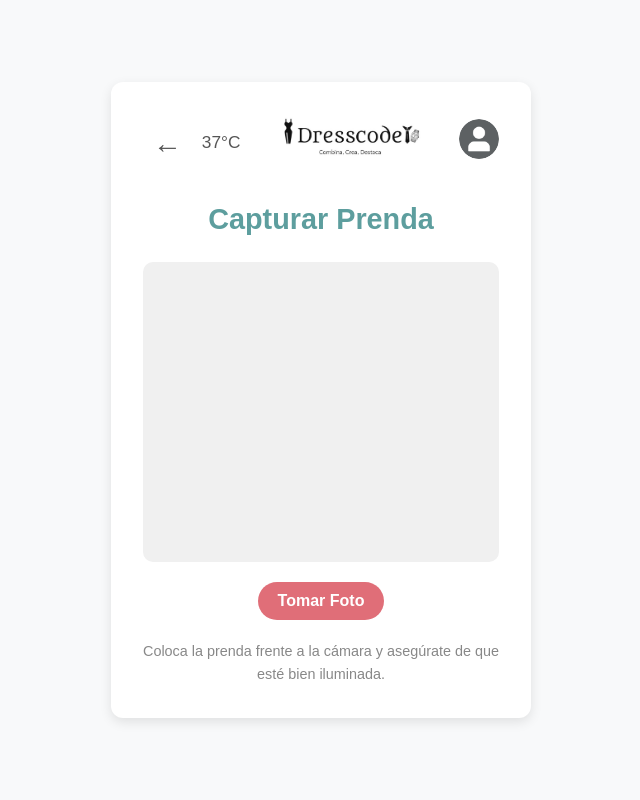
After one commit to davcamshow/DressCode, a Django app: page /camera/ in a window 1280 px wide. The commit adds this page. Shown: the whole page, without its empty margins (319-959 px from the left). Run offline with Django 5.2, Linux system fonts and the light colour scheme.

Commit message:
new file:   DressCode/mydresscode/static/css/camera.css 	new file:   DressCode/mydresscode/static/js/camera.js 	new file:   DressCode/mydresscode/templates/camera.html 	modified:   DressCode/mydresscode/templates/inicio.html 	modified:   DressCode/mydresscode/urls.py 	modified:   DressCode/mydresscode/views.py

```diff
--- /dev/null
+++ b/DressCode/mydresscode/static/css/camera.css
@@ -0,0 +1,190 @@
+* {
+    margin: 0;
+    padding: 0;
+    box-sizing: border-box;
+    font-family: 'Arial', sans-serif;
+}
+
+body {
+    background-color: #f8f9fa;
+    color: #333;
+    line-height: 1.6;
+    min-height: 100vh;
+    display: flex;
+    justify-content: center;
+    align-items: center;
+    padding: 20px;
+}
+
+.container {
+    width: 100%;
+    max-width: 420px;
+    background-color: white;
+    border-radius: 12px;
+    box-shadow: 0 4px 12px rgba(0, 0, 0, 0.1);
+    padding: 32px;
+}
+
+.header {
+    display: flex;
+    justify-content: space-between;
+    align-items: center;
+    margin-bottom: 24px;
+}
+
+.header-left, .header-right {
+    display: flex;
+    align-items: center;
+}
+
+.header-logo-main {
+    text-align: center;
+    flex-grow: 1;
+}
+
+.logo-main {
+    height: 50px;
+    width: auto;
+    margin: 0 auto;
+}
+
+.logo-small {
+    height: 40px;
+    width: auto;
+    border-radius: 50%;
+    object-fit: contain;
+}
+
+.header-icons-left {
+    display: flex;
+    align-items: center;
+    gap: 10px;
+    color: #555;
+    font-size: 1.2em;
+}
+
+.back-button {
+    text-decoration: none;
+    color: #555;
+    font-size: 1.5em;
+    font-weight: bold;
+    padding: 5px 10px;
+}
+
+.header-icons-left span {
+    font-size: 0.9em;
+}
+
+.header-icons-right {
+    display: flex;
+    align-items: center;
+    gap: 15px;
+}
+
+.icon-button {
+    background: none;
+    border: none;
+    cursor: pointer;
+    padding: 0;
+}
+
+.profile-container {
+    position: relative;
+}
+
+.profile-dropdown {
+    display: none;
+    position: absolute;
+    background-color: #fff;
+    box-shadow: 0 4px 8px rgba(0,0,0,0.1);
+    border-radius: 5px;
+    min-width: 150px;
+    z-index: 10;
+    right: 0;
+    top: 30px;
+}
+
+.profile-container:hover .profile-dropdown {
+    display: flex;
+    flex-direction: column;
+}
+
+.profile-dropdown a {
+    padding: 10px 15px;
+    text-decoration: none;
+    color: #555;
+    white-space: nowrap;
+}
+
+.profile-dropdown a:hover {
+    background-color: #f0f0f0;
+}
+
+.main-content {
+    width: 100%;
+    text-align: center;
+}
+
+.title {
+    font-size: 1.8em;
+    color: #5d9e9e;
+    font-weight: bold;
+    margin-bottom: 20px;
+}
+
+.camera-container {
+    position: relative;
+    width: 100%;
+    height: 300px;
+    overflow: hidden;
+    border-radius: 10px;
+    margin-bottom: 20px;
+    background-color: #f0f0f0;
+    display: flex;
+    justify-content: center;
+    align-items: center;
+}
+
+#video, #canvas, .photo-preview {
+    width: 100%;
+    height: 100%;
+    object-fit: cover;
+    border-radius: 10px;
+}
+
+.controls {
+    display: flex;
+    justify-content: center;
+    gap: 10px;
+    margin-bottom: 20px;
+    flex-wrap: wrap;
+}
+
+.capture-button, .retake-button, .save-button {
+    padding: 10px 20px;
+    border: none;
+    border-radius: 25px;
+    color: white;
+    font-weight: bold;
+    cursor: pointer;
+    font-size: 1em;
+    min-width: 120px;
+}
+
+.capture-button {
+    background-color: #e06e78;
+}
+
+.retake-button {
+    background-color: #5d9e9e;
+}
+
+.save-button {
+    background-color: #e69c67;
+}
+
+.instructions {
+    color: #888;
+    font-size: 0.9em;
+    margin-top: 10px;
+}
--- /dev/null
+++ b/DressCode/mydresscode/static/js/camera.js
@@ -0,0 +1,76 @@
+document.addEventListener('DOMContentLoaded', function() {
+    const video = document.getElementById('video');
+    const canvas = document.getElementById('canvas');
+    const photoPreview = document.getElementById('photo-preview');
+    const captureBtn = document.getElementById('capture-btn');
+    const retakeBtn = document.getElementById('retake-btn');
+    const saveBtn = document.getElementById('save-btn');
+
+    let stream = null;
+
+    // Inicializar la cámara
+    async function initCamera() {
+        try {
+            stream = await navigator.mediaDevices.getUserMedia({
+                video: {
+                    facingMode: 'environment' // Preferir cámara trasera si está disponible
+                }
+            });
+            video.srcObject = stream;
+        } catch (err) {
+            console.error('Error al acceder a la cámara:', err);
+            alert('No se pudo acceder a la cámara. Por favor, asegúrate de haber otorgado los permisos necesarios.');
+        }
+    }
+
+    // Capturar foto
+    captureBtn.addEventListener('click', function() {
+        const context = canvas.getContext('2d');
+        canvas.width = video.videoWidth;
+        canvas.height = video.videoHeight;
+        context.drawImage(video, 0, 0, canvas.width, canvas.height);
+
+        // Mostrar vista previa
+        const dataURL = canvas.toDataURL('image/png');
+        photoPreview.innerHTML = `<img src="${dataURL}" alt="Foto capturada">`;
+        photoPreview.style.display = 'block';
+        video.style.display = 'none';
+
+        // Cambiar visibilidad de botones
+        captureBtn.style.display = 'none';
+        retakeBtn.style.display = 'inline-block';
+        saveBtn.style.display = 'inline-block';
+    });
+
+    // Volver a tomar foto
+    retakeBtn.addEventListener('click', function() {
+        photoPreview.style.display = 'none';
+        video.style.display = 'block';
+
+        captureBtn.style.display = 'inline-block';
+        retakeBtn.style.display = 'none';
+        saveBtn.style.display = 'none';
+    });
+
+    // Guardar foto (aquí puedes implementar la lógica para guardar la imagen)
+    saveBtn.addEventListener('click', function() {
+        // En una implementación real, aquí enviarías la imagen al servidor
+        // Por ahora, solo mostraremos un mensaje
+        alert('Foto guardada correctamente. Será procesada para identificar la prenda.');
+
+        // Redirigir de vuelta a la página principal después de guardar
+        setTimeout(() => {
+            window.location.href = "{% url 'inicio' %}";
+        }, 1500);
+    });
+
+    // Inicializar la cámara cuando se carga la página
+    initCamera();
+
+    // Detener la cámara cuando se abandona la página
+    window.addEventListener('beforeunload', function() {
+        if (stream) {
+            stream.getTracks().forEach(track => track.stop());
+        }
+    });
+});
--- /dev/null
+++ b/DressCode/mydresscode/templates/camera.html
@@ -0,0 +1,57 @@
+{% load static %}
+<!DOCTYPE html>
+<html lang="es">
+<head>
+    <meta charset="UTF-8">
+    <meta name="viewport" content="width=device-width, initial-scale=1.0">
+    <title>Dresscode - Camera</title>
+    <link rel="stylesheet" href="{% static 'css/camera.css' %}">
+</head>
+<body>
+    <div class="container">
+        <header class="header">
+            <div class="header-icons-left">
+                <a href="{% url 'inicio' %}" class="back-button">←</a>
+                <span>37°C</span>
+            </div>
+
+            <div class="header-logo-main">
+                <img src="{% static 'img/logo.jpg' %}" alt="Logo Dresscode" class="logo-main">
+            </div>
+
+            <div class="header-icons-right">
+                <div class="profile-container">
+                    <button class="icon-button">
+                        <img src="{% static 'img/foto-de-perfil.png' %}" alt="perfil" class="logo-small">
+                    </button>
+                    <div class="profile-dropdown">
+                        <a href="#">Ver perfil</a>
+                        <a href="{% url 'logout' %}">Cerrar sesión</a>
+                    </div>
+                </div>
+            </div>
+        </header>
+
+        <main class="main-content">
+            <h1 class="title">Capturar Prenda</h1>
+            <div class="camera-container">
+                <video id="video" autoplay playsinline></video>
+                <canvas id="canvas" style="display:none;"></canvas>
+                <div id="photo-preview" class="photo-preview" style="display:none;"></div>
+            </div>
+
+            <div class="controls">
+                <button id="capture-btn" class="capture-button">Tomar Foto</button>
+                <button id="retake-btn" class="retake-button" style="display:none;">Volver a Tomar</button>
+                <button id="save-btn" class="save-button" style="display:none;">Guardar</button>
+            </div>
+
+            <div class="instructions">
+                <p>Coloca la prenda frente a la cámara y asegúrate de que esté bien iluminada.</p>
+            </div>
+        </main>
+    </div>
+
+    <script src="{% static 'js/camera.js' %}"></script>
+</body>
+</html>
--- a/DressCode/mydresscode/templates/inicio.html
+++ b/DressCode/mydresscode/templates/inicio.html
@@ -49,7 +49,7 @@
             <div class="button-row">
                 <a href="#" class="action-button mi-armario">Mi Armario</a>
                 <a href="#" class="action-button generar">Generar</a>
-                <a href="#" class="action-button capturar">Capturar</a>
+                <a href="{% url 'camera' %}" class="action-button capturar">Capturar</a>
             </div>
         </main>
 
--- a/DressCode/mydresscode/urls.py
+++ b/DressCode/mydresscode/urls.py
@@ -11,5 +11,6 @@ urlpatterns = [
     path('register/password/', views.register_password_view, name='register_password'),
     path('password/Cuenta creada', views.exit_view, name='Cuenta creada'),
     path('inicio/', views.inicio, name='inicio'),
+    path('camera/', views.capturar_view, name='camera'),
     path('logout/', views.logout_view, name='logout'),
 ]
--- a/DressCode/mydresscode/views.py
+++ b/DressCode/mydresscode/views.py
@@ -43,6 +43,10 @@ def register_password_view(request):
             usuario.save()
             return redirect('Cuenta creada')  # o 'inicio' si prefieres
     return render(request, 'Password.html')
+
+def capturar_view(request):
+    """Renderiza la página para capturar fotos con la cámara."""
+    return render(request, 'camera.html')
 
 def exit_view(request):
     return render(request, 'Cuenta creada.html')
```
